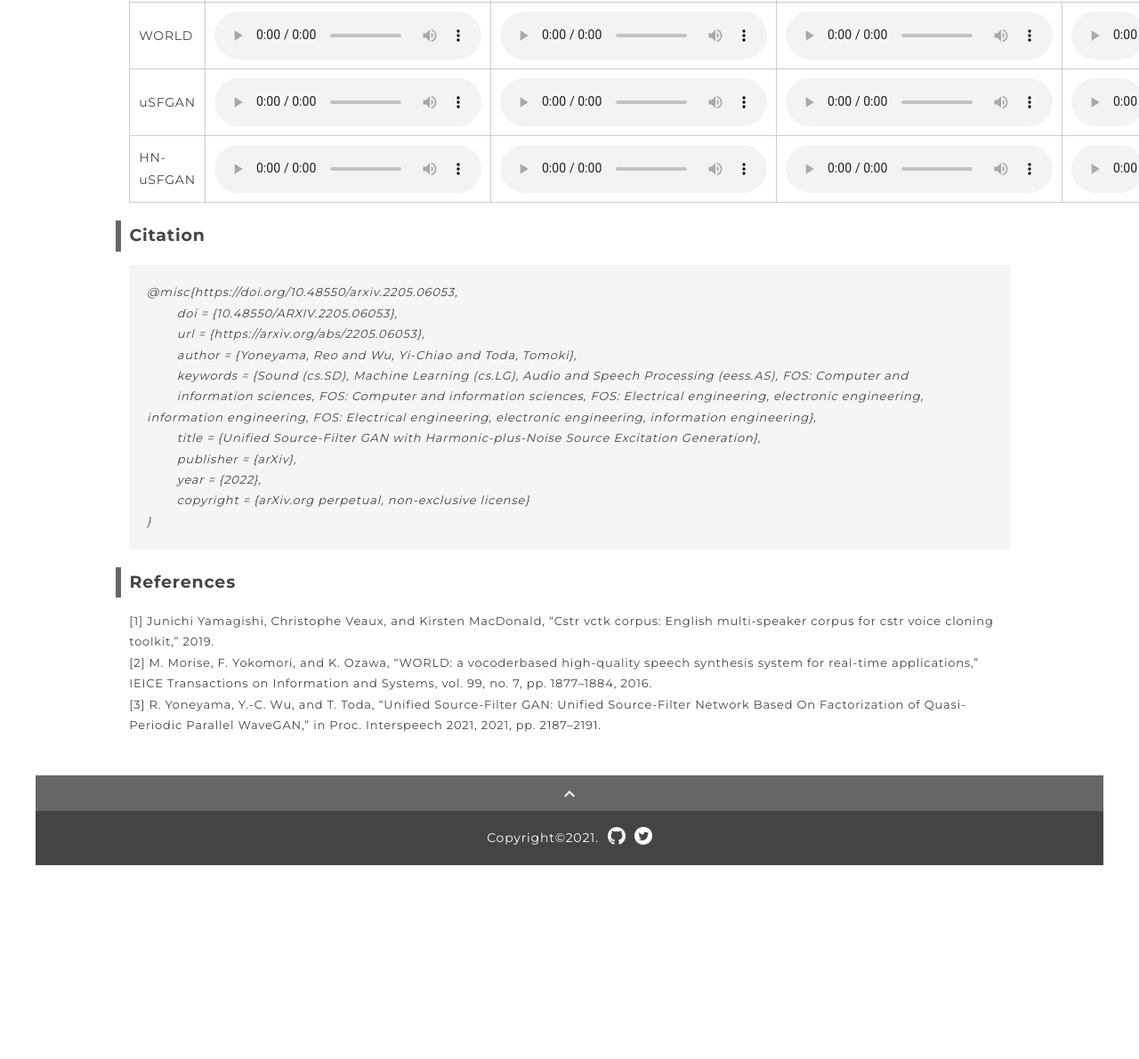
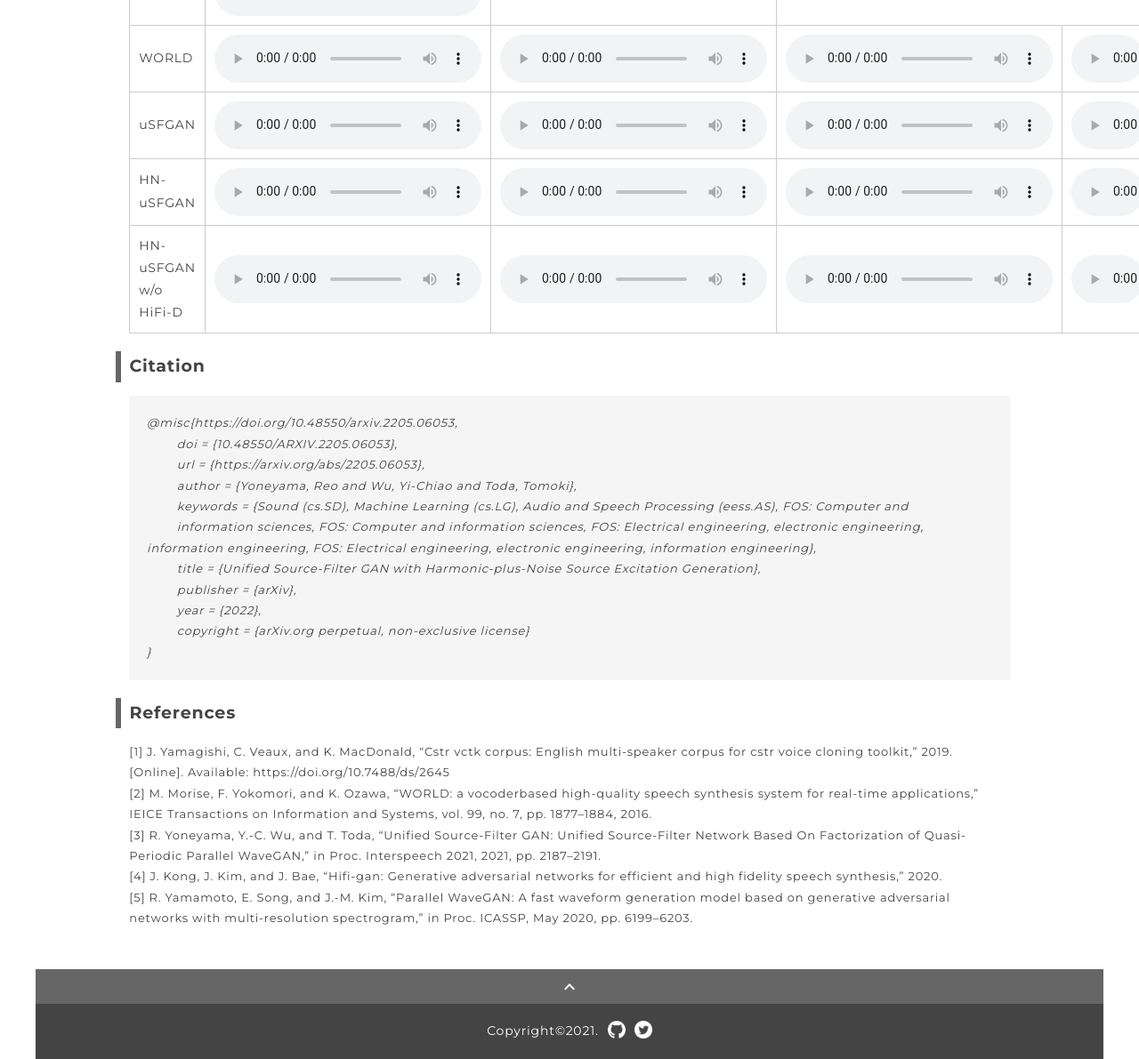
Before and after one commit to chomeyama/HN-UnifiedSourceFilterGAN-Demo, a plain HTML site: page index.html in a window 1280 px wide. Shown: the part 3327-4518 px from the top of the page at 89% size. Before the commit the page ends 4300 px from the top, so only its background shows below. Drawn offline with nearby package versions, Linux system fonts and the light colour scheme.

Commit message:
add samples of the ablation model

```diff
--- a/index.html
+++ b/index.html
@@ -116,7 +116,9 @@
       <h2 class="sectitle">Demo</h2>
       <div id="demo" class="section">
 
-        <p>Comparison with baselines on VCTK [1] corpus. The baseline models are WORLD [2] and uSFGAN [3]. The speech
+        <p>Comparison on VCTK [1] corpus. The baseline models are WORLD [2] and uSFGAN [3]. &quot;HN-uSFGAN w/o
+          HiFi-D&quot; denotes the proposed model without HiFiGAN [4] discriminator but with Parallel WaveGAN [5]
+          discriminator. The speech
           samples are randomly selected.</p>
         <br>
 
@@ -151,7 +153,7 @@
             var utt_id = document.getElementById('utt_id');
             utt_id.options[utt_id.selectedIndex].selected = true;
             document.getElementById("natural").src = "audio/" + "natural" + "/" + utt_id.value + ".wav";
-            const methods = ["world", "usfgan", "hn-usfgan"];
+            const methods = ["world", "usfgan", "hn-usfgan", "hn-usfgan-hifid"];
             const f0_factors = ["_f0.50", "_f0.71", "", "_f1.41", "_f2.00"];
             for (const m of methods) {
               for (const f of f0_factors) {
@@ -234,6 +236,24 @@
                   controls="" preload=""></audio>
               </td>
             </tr>
+            <tr>
+              <td style="text-align: left">HN-uSFGAN w/o HiFi-D</td>
+              <td style="text-align: center"><audio id="hn-usfgan-hifid" src="audio/hn-usfgan-hifid/p374_423.wav"
+                  controls="" preload=""></audio>
+              </td>
+              <td style="text-align: center"><audio id="hn-usfgan-hifid_f0.50"
+                  src="audio/hn-usfgan-hifid/p374_423_f0.50.wav" controls="" preload=""></audio>
+              </td>
+              <td style="text-align: center"><audio id="hn-usfgan-hifid_f0.71"
+                  src="audio/hn-usfgan-hifid/p374_423_f0.71.wav" controls="" preload=""></audio>
+              </td>
+              <td style="text-align: center"><audio id="hn-usfgan-hifid_f1.41"
+                  src="audio/hn-usfgan-hifid/p374_423_f1.41.wav" controls="" preload=""></audio>
+              </td>
+              <td style="text-align: center"><audio id="hn-usfgan-hifid_f2.00"
+                  src="audio/hn-usfgan-hifid/p374_423_f2.00.wav" controls="" preload=""></audio>
+              </td>
+            </tr>
           </tbody>
         </table>
       </div>
@@ -261,13 +281,18 @@
 
       <h2 class="sectitle">References</h2>
       <div id="references" class="section">
-        <p>[1] Junichi Yamagishi, Christophe Veaux, and Kirsten MacDonald, “Cstr vctk corpus: English multi-speaker
-          corpus for cstr voice cloning toolkit,” 2019.</p>
+        <p>[1] J. Yamagishi, C. Veaux, and K. MacDonald, “Cstr vctk corpus: English multi-speaker corpus for cstr voice
+          cloning toolkit,” 2019. [Online]. Available: https://doi.org/10.7488/ds/2645</p>
         <p>[2] M. Morise, F. Yokomori, and K. Ozawa, “WORLD: a vocoderbased high-quality speech synthesis system for
           real-time applications,” IEICE Transactions on Information and Systems, vol. 99,
           no. 7, pp. 1877–1884, 2016.</p>
         <p>[3] R. Yoneyama, Y.-C. Wu, and T. Toda, “Unified Source-Filter GAN: Unified Source-Filter Network Based On
           Factorization of Quasi-Periodic Parallel WaveGAN,” in Proc. Interspeech 2021, 2021, pp. 2187–2191.</p>
+        <p>[4] J. Kong, J. Kim, and J. Bae, “Hifi-gan: Generative adversarial networks for efficient and high fidelity
+          speech synthesis,” 2020.</p>
+        <p>[5] R. Yamamoto, E. Song, and J.-M. Kim, “Parallel WaveGAN: A fast waveform generation model based on
+          generative adversarial networks with multi-resolution spectrogram,” in Proc. ICASSP, May 2020, pp. 6199–6203.
+        </p>
       </div>
 
     </div>
```
Also changed, not shown: 1 other file.
